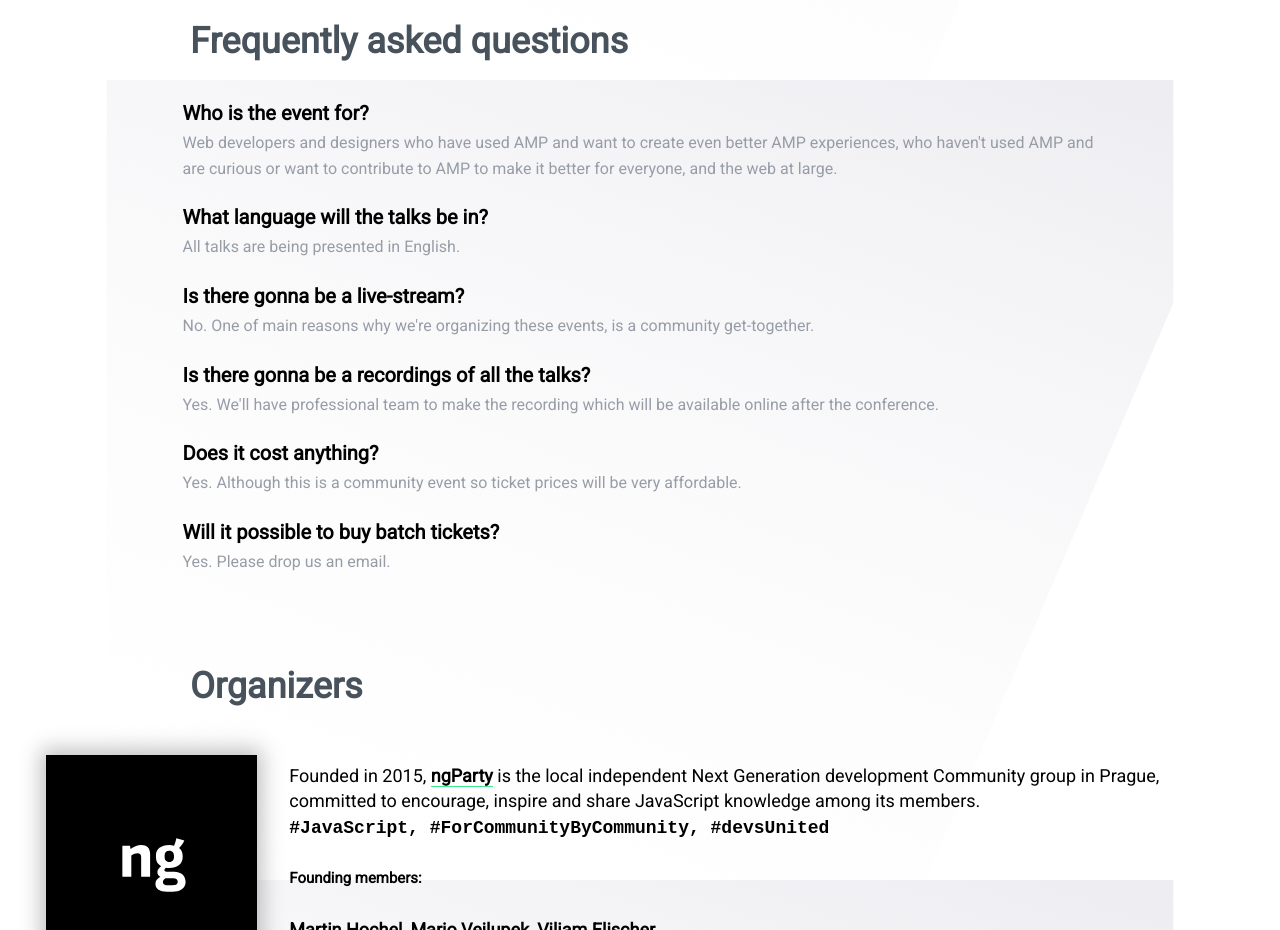
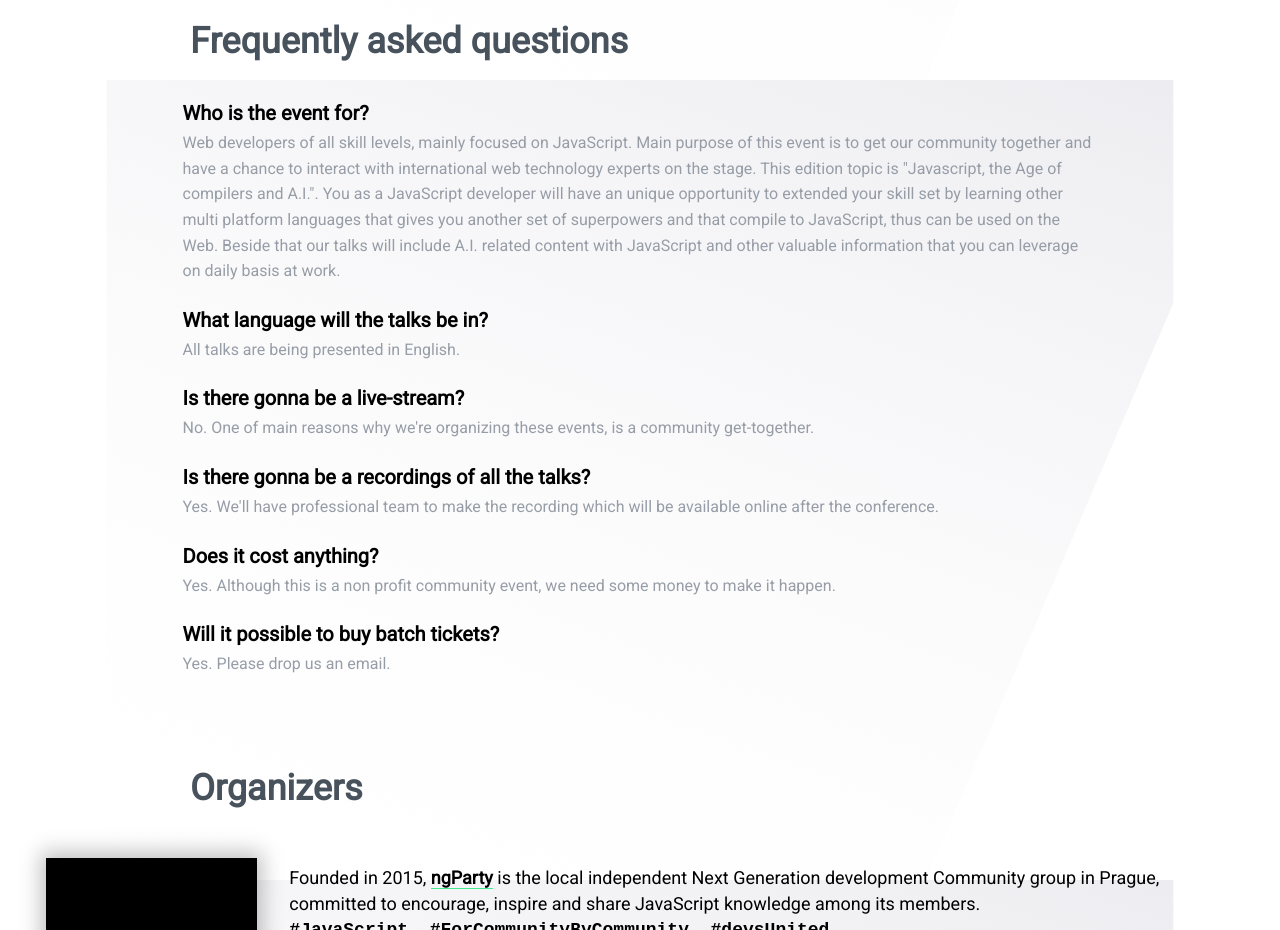
Before and after one commit to ngParty/web, a Next.js app: page /big-party-v in a window 1280 px wide. Shown: the part 4720-5650 px from the top of the page. Built offline with nearby package versions, Linux system fonts and the light colour scheme.

Commit message:
feat(big-v): update faq content

```diff
--- a/conferences/big-party-v/faq.tsx
+++ b/conferences/big-party-v/faq.tsx
@@ -8,10 +8,10 @@
 const DATA: FaqModel[] = [
   {
     question: 'Who is the event for?',
-    answer: `Web developers and designers who have used AMP and want to create
-    even better AMP experiences, who haven't used AMP and are curious or
-    want to contribute to AMP to make it better for everyone, and the
-    web at large.`,
+    answer: `Web developers of all skill levels, mainly focused on JavaScript. Main purpose of this event is to get our community together and have a chance to interact with international web technology experts on the stage.
+    This edition topic is "Javascript, the Age of compilers and A.I.".
+    You as a JavaScript developer will have an unique opportunity to extended your skill set by learning other multi platform languages that gives you another set of superpowers and that compile to JavaScript, thus can be used on the Web.
+    Beside that our talks will include A.I. related content with JavaScript and other valuable information that you can leverage on daily basis at work.`,
   },
   {
     question: 'What language will the talks be in?',
@@ -27,7 +27,7 @@
   },
   {
     question: 'Does it cost anything?',
-    answer: `Yes. Although this is a community event so ticket prices will be very affordable.`,
+    answer: `Yes. Although this is a non profit community event, we need some money to make it happen.`,
   },
   {
     question: 'Will it possible to buy batch tickets?',
```
